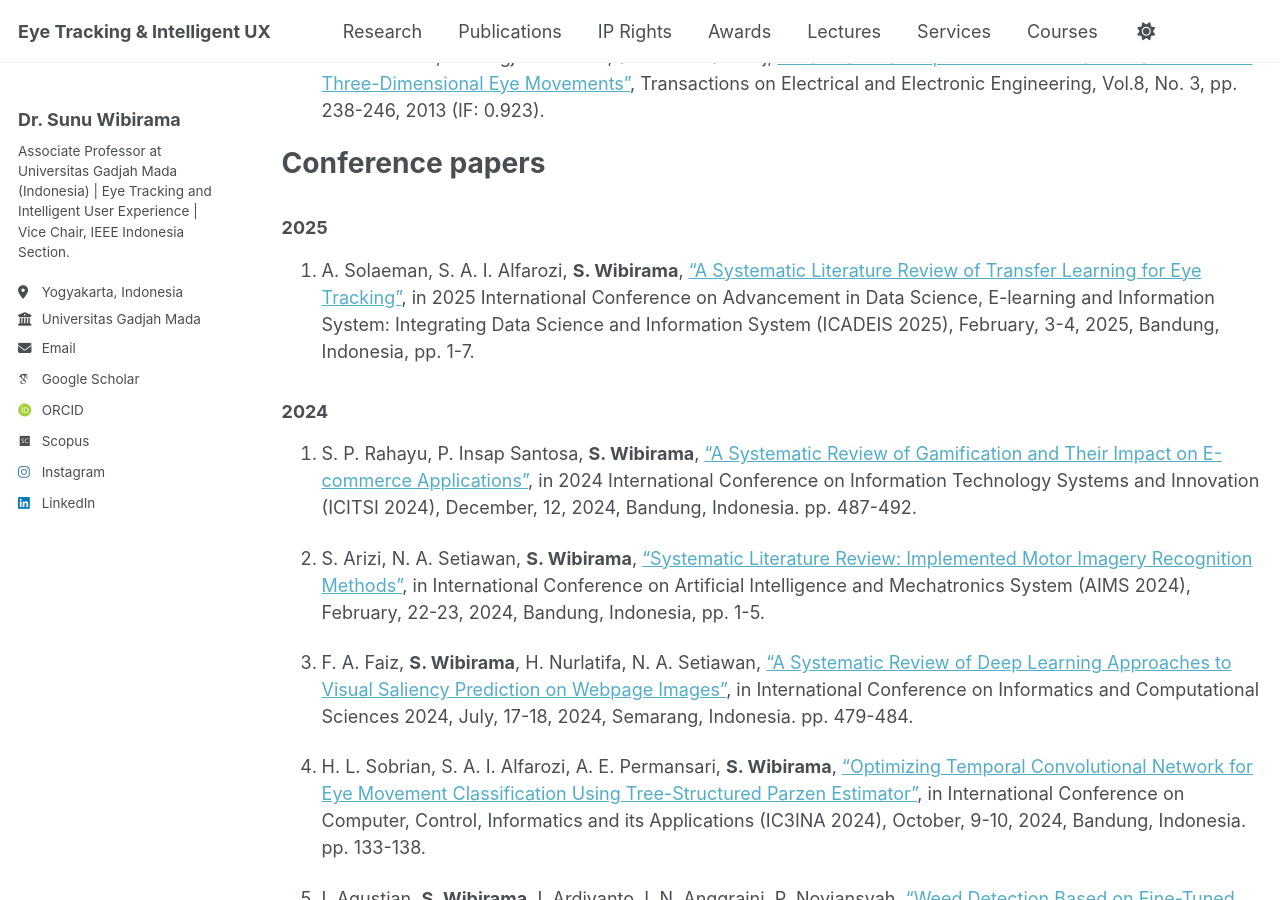
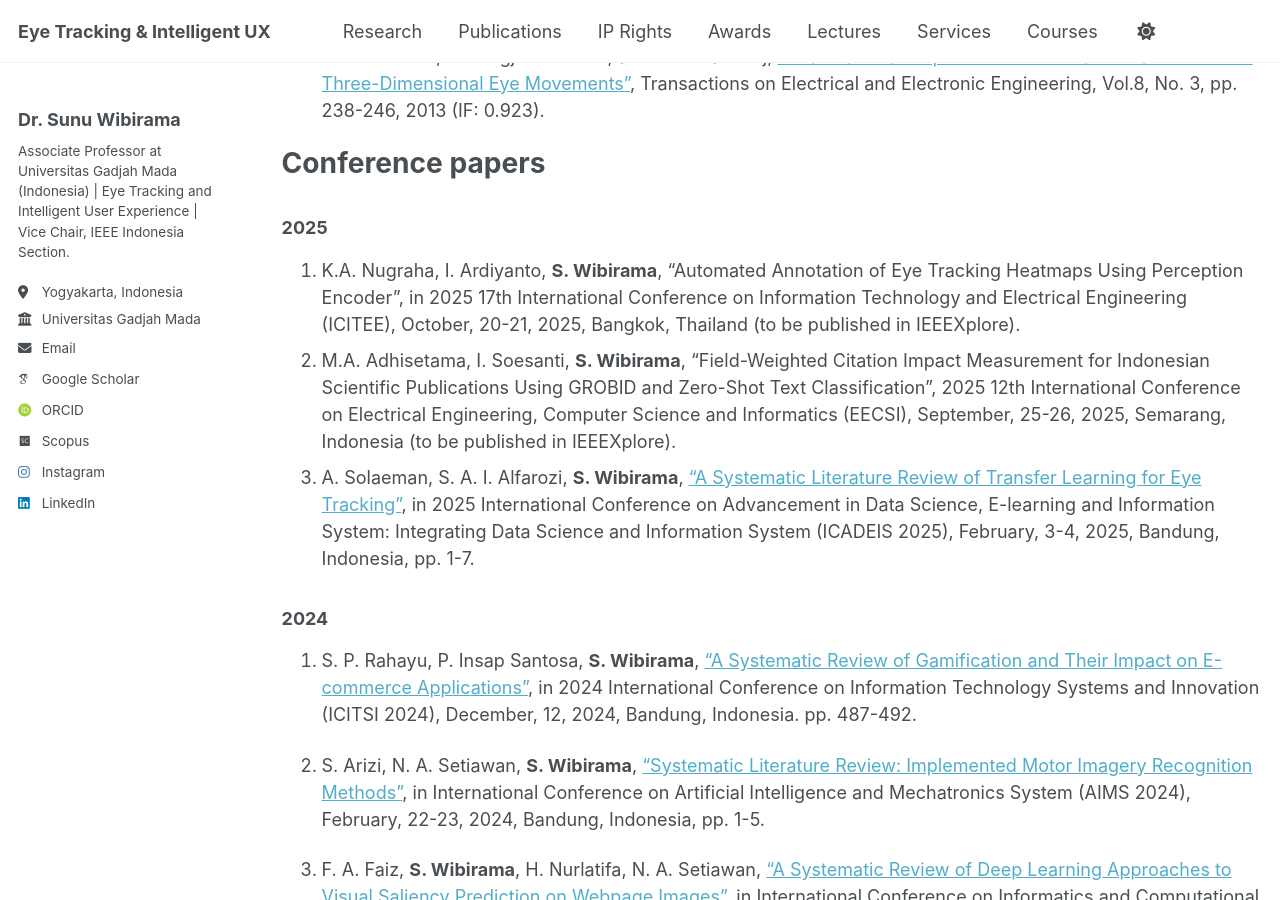
Before and after one commit to wibirama/wibirama.github.io, a Jekyll site: the page built from _pages/allpublications.md, in a window 1280 px wide and 900 px high, scrolled down 3276 px. Built offline with Jekyll 4.4.1, drawn with Linux system fonts in a browser that asks for light colours; emoji names are drawn with the system emoji font; some web fonts are replaced; a script that is not in the unit is left out.

Commit message:
Update allpublications.md

```diff
--- a/_pages/allpublications.md
+++ b/_pages/allpublications.md
@@ -89,7 +89,9 @@ Conference papers
 
 ### 2025
 
-1. A. Solaeman, S. A. I. Alfarozi, **S. Wibirama**, [“A Systematic Literature Review of Transfer Learning for Eye Tracking”](http://dx.doi.org/10.1109/ICADEIS65852.2025.10933367), in 2025 International Conference on Advancement in Data Science, E-learning and Information System: Integrating Data Science and Information System (ICADEIS 2025), February, 3-4, 2025, Bandung, Indonesia, pp. 1-7.
+1. K.A. Nugraha, I. Ardiyanto, **S. Wibirama**, "Automated Annotation of Eye Tracking Heatmaps Using Perception Encoder", in 2025 17th International Conference on Information Technology and Electrical Engineering (ICITEE), October, 20-21, 2025, Bangkok, Thailand (to be published in IEEEXplore).
+2. M.A. Adhisetama, I. Soesanti, **S. Wibirama**, "Field-Weighted Citation Impact Measurement for Indonesian Scientific Publications Using GROBID and Zero-Shot Text Classification", 2025 12th International Conference on Electrical Engineering, Computer Science and Informatics (EECSI), September, 25-26, 2025, Semarang, Indonesia (to be published in IEEEXplore).
+3. A. Solaeman, S. A. I. Alfarozi, **S. Wibirama**, [“A Systematic Literature Review of Transfer Learning for Eye Tracking”](http://dx.doi.org/10.1109/ICADEIS65852.2025.10933367), in 2025 International Conference on Advancement in Data Science, E-learning and Information System: Integrating Data Science and Information System (ICADEIS 2025), February, 3-4, 2025, Bandung, Indonesia, pp. 1-7.
 
 ### 2024
 
```
